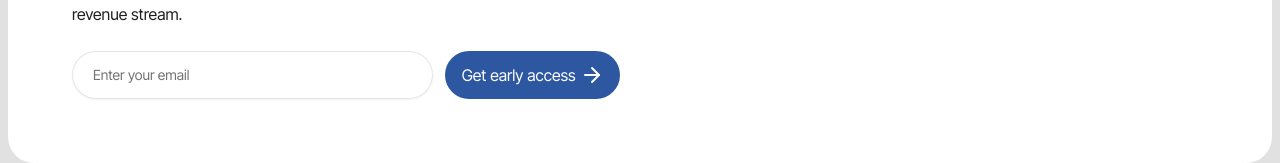
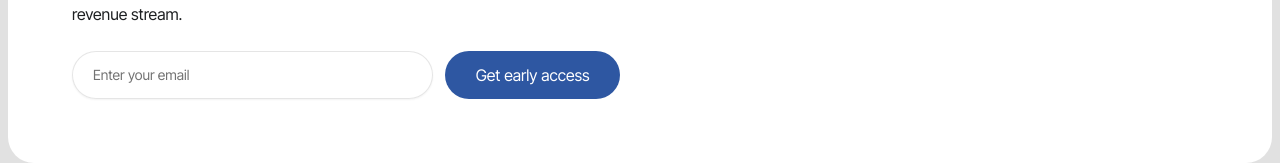
Before and after one commit to AIleana-Limited/frontend-web, a Next.js app: page / in a window 1280 px wide. Shown: the part 519-682 px from the top of the page. Built offline with nearby package versions, Linux system fonts and the light colour scheme.

Commit message:
Homepage and Theme selection

```diff
--- a/components/site/home/Hero.tsx
+++ b/components/site/home/Hero.tsx
@@ -35,7 +35,7 @@ const Hero = () => {
               />
               <button className="h-12 max-lg:w-20 rounded-full  bg-primary
                text-white inline-flex gap-1 items-center justify-center">
-                <span className='lg:block hidden'>Get early access</span><ArrowRight />
+                <span className='lg:block hidden'>Get early access</span><ArrowRight className='lg:hidden block'/>
               </button>
             </div>
           </div>
```
Also changed, not shown: components/site/ThemeToggle.tsx (line endings or trailing spaces).
